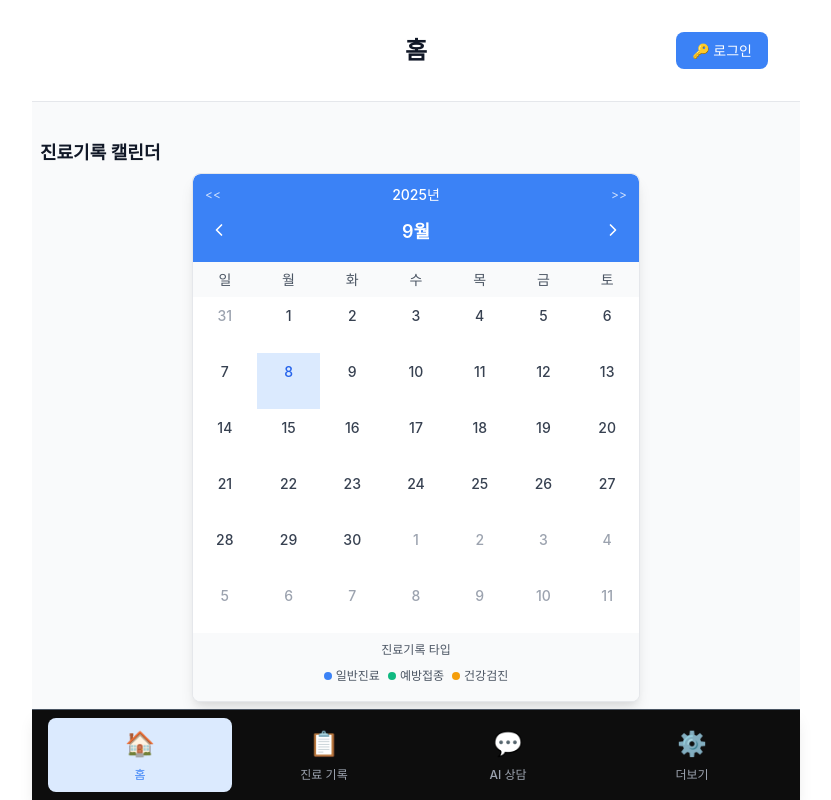
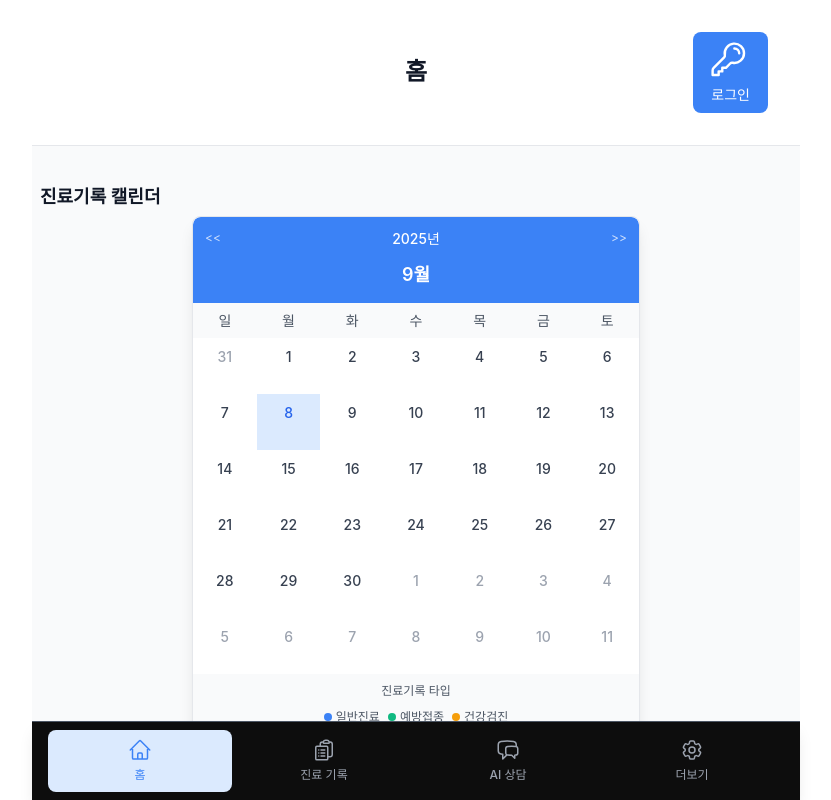
Before and after one commit to KimGrang/pwa-test, a React (Vite) app: page / in a window 1280 px wide. Shown: the whole page, without its empty margins (224-1055 px from the left). Built offline with nearby package versions, Linux system fonts and the light colour scheme.

Commit message:
add:heroicons라이브러리 도입

```diff
--- a/package.json
+++ b/package.json
@@ -12,8 +12,8 @@
     "type-check": "tsc --noEmit"
   },
   "dependencies": {
+    "@heroicons/react": "^2.2.0",
     "axios": "^1.11.0",
-    "lucide-react": "^0.542.0",
     "react": "^19.1.1",
     "react-dom": "^19.1.1",
     "react-router-dom": "^7.8.2",
--- a/src/components/MedicalRecordCalendar.tsx
+++ b/src/components/MedicalRecordCalendar.tsx
@@ -1,5 +1,5 @@
 import React, { useMemo, useCallback } from 'react';
-import { ChevronLeft, ChevronRight } from 'lucide-react';
+import { ChevronLeftIcon, ChevronRightIcon } from '@heroicons/react/24/outline';
 import { useUIStore } from '../store/uiStore';
 
 // recordStore의 MedicalRecord 타입과 호환되는 인터페이스
@@ -187,13 +187,13 @@ const MedicalRecordCalendar: React.FC<MedicalRecordCalendarProps> = ({
         {/* 월 네비게이션 */}
         <div className='calendar-month-nav'>
           <button onClick={() => navigateMonth('prev')} title='이전 달'>
-            <ChevronLeft size={20} />
+            <ChevronLeftIcon className='w-5 h-5' />
           </button>
 
           <h2 className='calendar-month-text'>{monthNames[currentDate.getMonth()]}</h2>
 
           <button onClick={() => navigateMonth('next')} title='다음 달'>
-            <ChevronRight size={20} />
+            <ChevronRightIcon className='w-5 h-5' />
           </button>
         </div>
       </div>
--- a/src/components/Navigation.tsx
+++ b/src/components/Navigation.tsx
@@ -1,5 +1,11 @@
-import React from 'react';
+import React, { useMemo } from 'react';
 import { Link, useLocation } from 'react-router-dom';
+import {
+  HomeIcon,
+  ClipboardDocumentListIcon,
+  ChatBubbleLeftRightIcon,
+  Cog6ToothIcon,
+} from '@heroicons/react/24/outline';
 
 /**
  * 네비게이션 바 컴포넌트
@@ -8,27 +14,53 @@ import { Link, useLocation } from 'react-router-dom';
 const Navigation: React.FC = () => {
   const location = useLocation();
 
-  const isActive = (path: string) => {
-    return location.pathname === path;
-  };
+  // 특정 경로에서 상위 탭을 활성화하도록 활성 탭 계산
+  const activeTab = useMemo(() => {
+    const pathname = location.pathname;
+
+    // /install 경로에서는 더보기 탭을 활성화
+    if (pathname === '/install') {
+      return '/more';
+    }
+
+    // /record/:id 경로에서는 진료기록 탭을 활성화
+    if (pathname.startsWith('/record/')) {
+      return '/records';
+    }
+
+    // /pet-more, /user-more 경로에서는 더보기 탭을 활성화
+    if (pathname === '/pet-more' || pathname === '/user-more') {
+      return '/more';
+    }
+
+    // 기본적으로는 현재 경로와 일치
+    return pathname;
+  }, [location.pathname]);
+
+  const isActive = useMemo(
+    () => (path: string) => {
+      return activeTab === path;
+    },
+    [activeTab]
+  );
 
   return (
     <nav className='navigation'>
       <div className='navigation-container'>
         <Link to='/' className={`navigation-link ${isActive('/') ? 'active' : ''}`}>
-          <span className='navigation-icon'>🏠</span>
+          <HomeIcon className='navigation-icon' />
           <span className='navigation-text'>홈</span>
         </Link>
         <Link to='/records' className={`navigation-link ${isActive('/records') ? 'active' : ''}`}>
-          <span className='navigation-icon'>📋</span>
+          <ClipboardDocumentListIcon className='navigation-icon' />
           <span className='navigation-text'>진료 기록</span>
         </Link>
         <Link to='/chat' className={`navigation-link ${isActive('/chat') ? 'active' : ''}`}>
-          <span className='navigation-icon'>💬</span>
+          <ChatBubbleLeftRightIcon className='navigation-icon' />
           <span className='navigation-text'>AI 상담</span>
         </Link>
         <Link to='/more' className={`navigation-link ${isActive('/more') ? 'active' : ''}`}>
-          <span className='navigation-icon'>⚙️</span>
+          <Cog6ToothIcon className='navigation-icon' />
           <span className='navigation-text'>더보기</span>
         </Link>
       </div>
--- a/src/components/PetManagement.tsx
+++ b/src/components/PetManagement.tsx
@@ -232,7 +232,7 @@ const PetManagement: React.FC = () => {
                 <label>프로필 이미지 URL</label>
                 <input
                   type='url'
-                  value={formData.profileImageUrl}
+                  value={formData.profileImageUrl || ''}
                   onChange={(e) => setFormData({ ...formData, profileImageUrl: e.target.value })}
                 />
               </div>
--- a/src/screens/HomeScreen.tsx
+++ b/src/screens/HomeScreen.tsx
@@ -1,5 +1,6 @@
 import React, { useEffect, useMemo, useCallback } from 'react';
 import { useNavigate } from 'react-router-dom';
+import { KeyIcon, XMarkIcon } from '@heroicons/react/24/outline';
 import { useDwonStoreAuth, useDwonStorePets, useDwonStoreMedicalRecords } from '../hooks/useDwonStoreAPI';
 import { TokenManager } from '../utils/token-manager';
 import { useUserStore } from '../store/userStore';
@@ -297,7 +298,14 @@ const HomeScreen: React.FC = () => {
         <div className='header-right'>
           {!isAuthenticated ? (
             <button className='login-button' onClick={handleLogin} disabled={authLoading}>
-              {authLoading ? '로그인 중...' : '🔑 로그인'}
+              {authLoading ? (
+                '로그인 중...'
+              ) : (
+                <>
+                  <KeyIcon className='w-4 h-4 mr-1' />
+                  로그인
+                </>
+              )}
             </button>
           ) : (
             <button className='user-greeting' onClick={handleUserProfileClick}>
@@ -314,7 +322,7 @@ const HomeScreen: React.FC = () => {
           <div className='error-message'>
             <span>{authError}</span>
             <button onClick={clearAuthError} className='error-close-button'>
-              ✕
+              <XMarkIcon className='w-4 h-4' />
             </button>
           </div>
         )}
--- a/src/screens/InstallScreen.tsx
+++ b/src/screens/InstallScreen.tsx
@@ -38,19 +38,15 @@ const InstallScreen: React.FC = () => {
           </p>
           <div className='pwa-features-list'>
             <div className='feature-item'>
-              <span className='feature-icon'>📱</span>
               <span className='feature-text'>오프라인에서도 동작</span>
             </div>
             <div className='feature-item'>
-              <span className='feature-icon'>🏠</span>
               <span className='feature-text'>홈 화면에 설치 가능</span>
             </div>
             <div className='feature-item'>
-              <span className='feature-icon'>🔔</span>
               <span className='feature-text'>푸시 알림 지원</span>
             </div>
             <div className='feature-item'>
-              <span className='feature-icon'>⚡</span>
               <span className='feature-text'>빠른 로딩 속도</span>
             </div>
           </div>
--- a/src/screens/MedicalRecords.tsx
+++ b/src/screens/MedicalRecords.tsx
@@ -1,5 +1,6 @@
 import React, { useState, useMemo } from 'react';
 import { useNavigate } from 'react-router-dom';
+import { XMarkIcon, HeartIcon, MagnifyingGlassIcon } from '@heroicons/react/24/outline';
 import { useRecordStore } from '../store/recordStore';
 import { usePetStore } from '../store/petStore';
 import '../styles/base.css';
@@ -60,10 +61,12 @@ const TreatmentRecords: React.FC = () => {
             />
             {searchQuery && (
               <button className='search-clear-button' onClick={() => setSearchQuery('')}>
-                ✕
+                <XMarkIcon className='w-4 h-4' />
               </button>
             )}
-            <button className='search-icon-button'>🔍</button>
+            <button className='search-icon-button'>
+              <MagnifyingGlassIcon className='w-4 h-4' />
+            </button>
           </div>
         </div>
 
@@ -99,7 +102,10 @@ const TreatmentRecords: React.FC = () => {
                       )}
                     </div>
                   </div>
-                  <div className='record-pet-icon'>{getPetById(record.petId)?.name || '🐕'}</div>
+                  <div className='record-pet-icon'>
+                    <HeartIcon className='w-4 h-4' />
+                    {getPetById(record.petId)?.name || '반려동물'}
+                  </div>
                 </div>
               ))
             ) : (
--- a/src/screens/MoreScreen.tsx
+++ b/src/screens/MoreScreen.tsx
@@ -1,5 +1,6 @@
 import React, { useCallback, useEffect } from 'react';
 import { useNavigate } from 'react-router-dom';
+import { HeartIcon } from '@heroicons/react/24/outline';
 import { useUserStore } from '../store/userStore';
 import { usePetStore } from '../store/petStore';
 import { usePetAPIHook } from '../hooks/usePetAPI';
@@ -161,7 +162,9 @@ const MoreScreen: React.FC = () => {
             </>
           ) : (
             <div className='empty-state'>
-              <div className='empty-icon'>🐕</div>
+              <div className='empty-icon'>
+                <HeartIcon className='w-12 h-12 text-gray-400' />
+              </div>
               <div className='empty-text'>등록된 반려동물이 없습니다</div>
               <button className='add-pet-button' onClick={handleAddPet}>
                 반려동물 추가하기
--- a/src/styles/Navigation.css
+++ b/src/styles/Navigation.css
@@ -49,7 +49,8 @@
 }
 
 .navigation-icon {
-  font-size: 1.5rem; /* text-2xl */
+  width: 1.5rem; /* w-6 */
+  height: 1.5rem; /* h-6 */
 }
 
 .navigation-text {
```
Also changed, not shown: src/screens/DetailRecord.tsx (+15 -4 lines), 2 other files (tests, documents, lock files or other folders).
